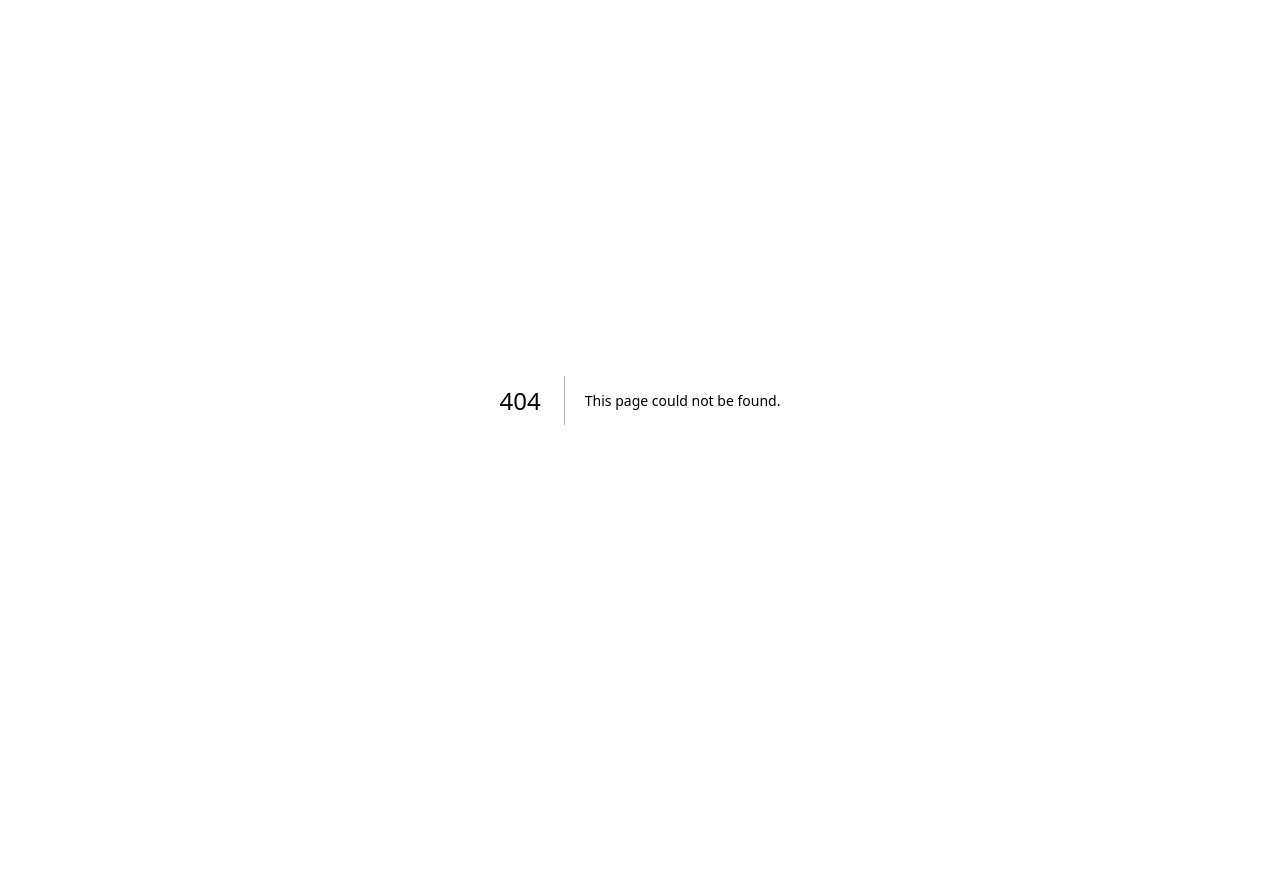
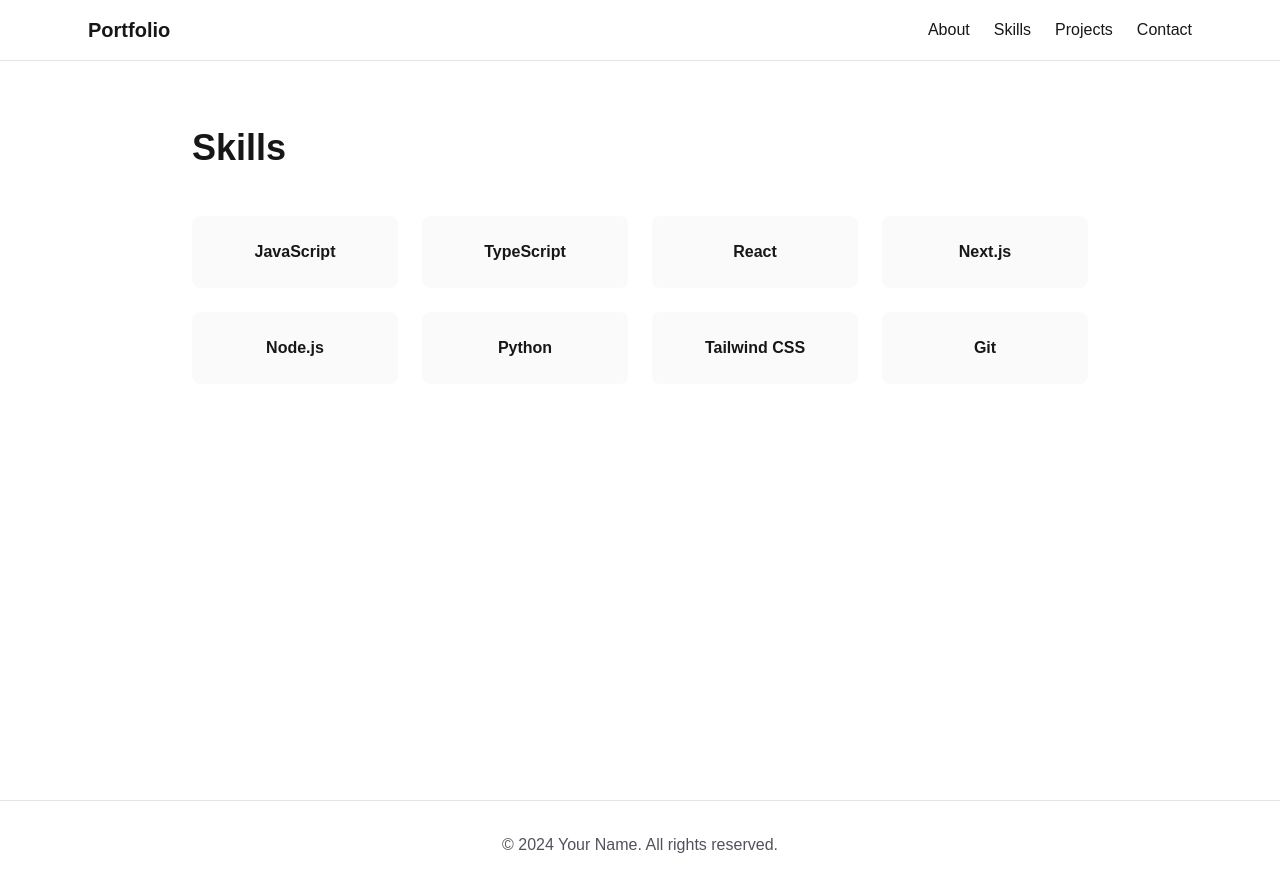
Before and after one commit to Mukdaniella/my-portifolio, a Next.js app: page /skills in a window 1280 px wide. Before the commit this address had no page. Before the commit the page ends 800 px from the top, so only its background shows below. Built offline with nearby package versions, Linux system fonts and the light colour scheme.

Commit message:
i created the skills page

```diff
--- /dev/null
+++ b/app/skills/page.tsx
@@ -0,0 +1,25 @@
+import Navbar from '../components/Navbar';
+import Footer from '../components/Footer';
+
+function Skills() {
+  return (
+    <div className="min-h-screen bg-white dark:bg-zinc-950">
+      <Navbar />
+      <section className="py-20 px-6 pt-32 min-h-screen">
+        <div className="max-w-4xl mx-auto">
+          <h2 className="text-4xl font-bold mb-12">Skills</h2>
+          <div className="grid grid-cols-2 md:grid-cols-4 gap-6">
+            {['JavaScript', 'TypeScript', 'React', 'Next.js', 'Node.js', 'Python', 'Tailwind CSS', 'Git'].map((skill) => (
+              <div key={skill} className="p-6 bg-zinc-50 dark:bg-zinc-900 rounded-lg text-center hover:shadow-lg transition">
+                <p className="font-semibold">{skill}</p>
+              </div>
+            ))}
+          </div>
+        </div>
+      </section>
+      <Footer />
+    </div>
+  );
+}
+
+export default Skills;
```
